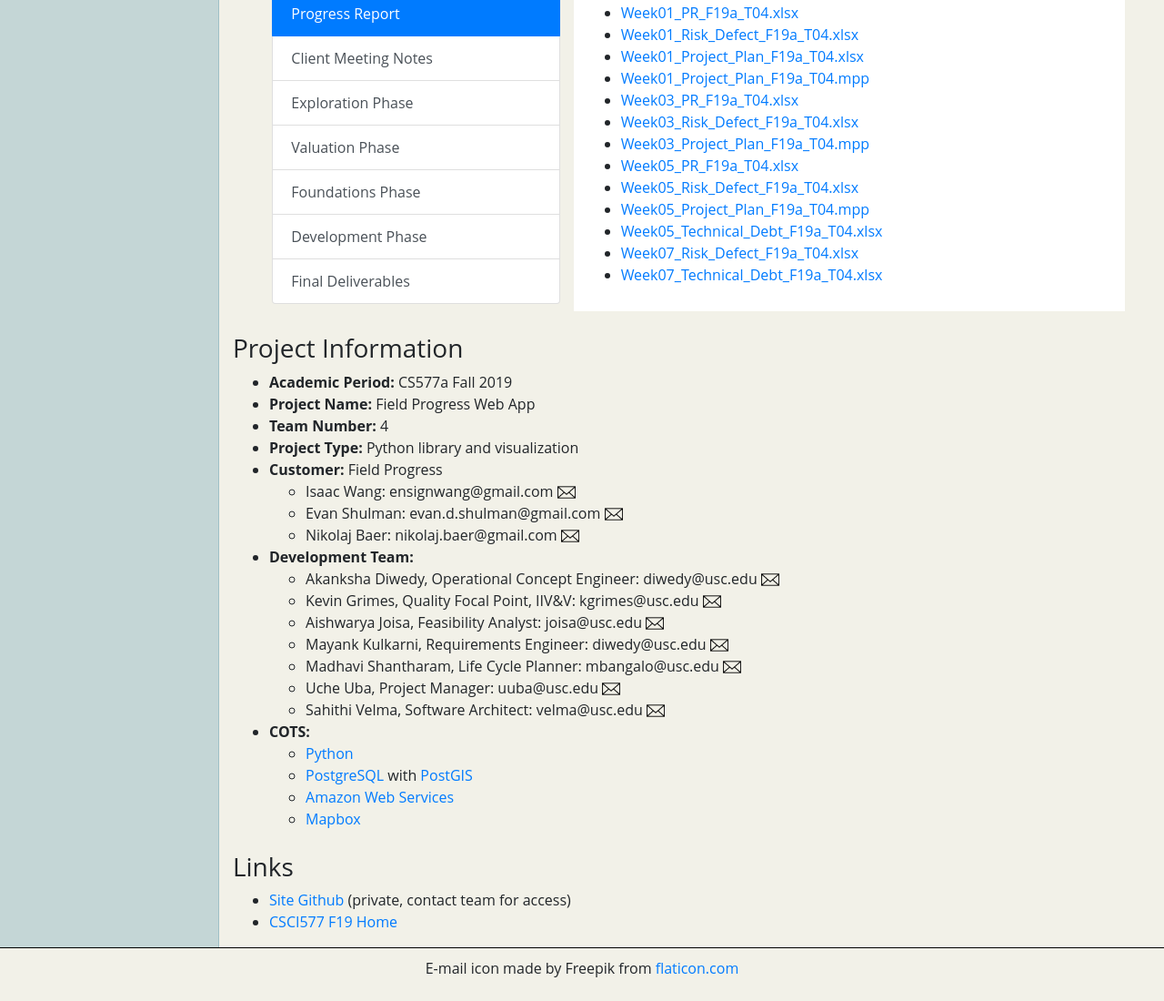
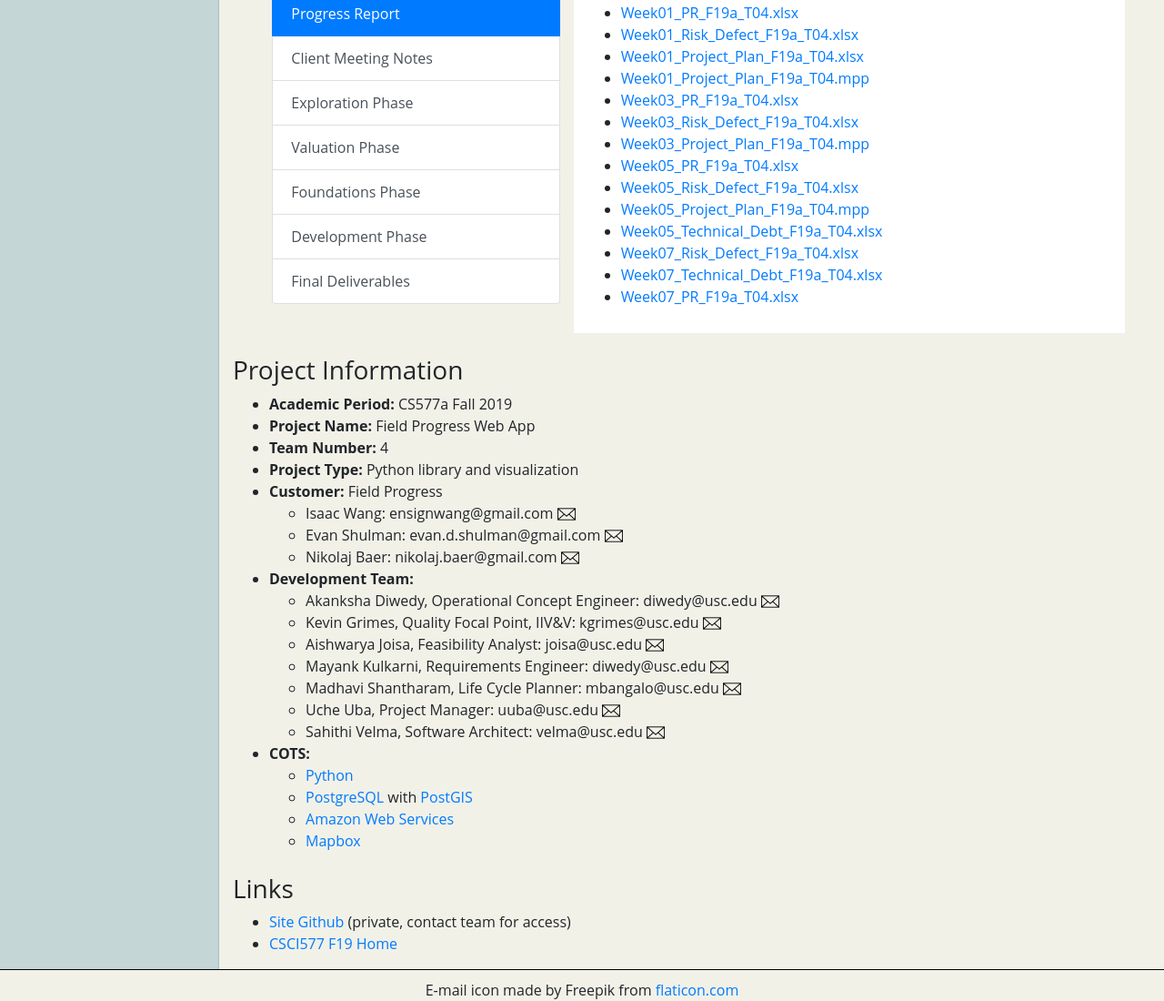
Before and after one commit to kgrimes2/CS577a-Fall2019-Team04, a website: page index.html in a window 1280 px wide. Shown: the part 1545-2645 px from the top of the page at 91% size. Before the commit the page ends 2621 px from the top, so only its background shows below. Drawn offline with Linux system fonts and the light colour scheme.

Commit message:
Add wk 7 PR

```diff
--- a/index.html
+++ b/index.html
@@ -233,6 +233,7 @@
                   <li><a href="./PR/Week05_Technical_Debt_F19a_T04.xlsx">Week05_Technical_Debt_F19a_T04.xlsx</a></li>
                   <li><a href="./PR/Week07_Risk_Defect_F19a_T04.xlsx">Week07_Risk_Defect_F19a_T04.xlsx</a></li>
                   <li><a href="./PR/Week07_Technical_Debt_F19a_T04.xlsx">Week07_Technical_Debt_F19a_T04.xlsx</a></li>
+                  <li><a href="./PR/Week07_PR_F19a_T04.xlsx">Week07_PR_F19a_T04.xlsx</a></li>
                 </ul>
               </div>
               <div class="tab-pane fade" id="list-client-meeting-notes" role="tabpanel"
```
Also changed, not shown: PR/index.html (+1 -0 lines), 2 other files.
